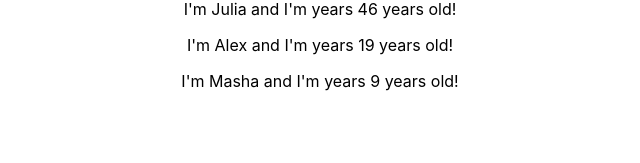
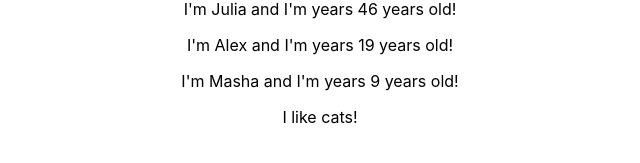
Before and after one commit to Russkazkin/react-course-m3, a React (Create React App) app: page / in a window 1280 px wide. Shown: the part 155-318 px from the top of the page, without its empty margins (320-960 px from the left). Built offline with nearby package versions, Linux system fonts and the light colour scheme.

Commit message:
Use children property as a slot

```diff
--- a/src/Person/Person.js
+++ b/src/Person/Person.js
@@ -1,5 +1,10 @@
 const person = ({name, age, children}) => {
-    return <p>I'm {name} and I'm years {age} years old!</p>;
+    return (
+        <div>
+            <p>I'm {name} and I'm years {age} years old!</p>
+            <p>{children}</p>
+        </div>
+    );
 }
 
 export default person;
```
